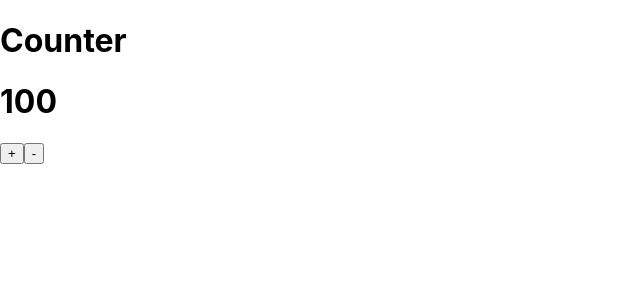
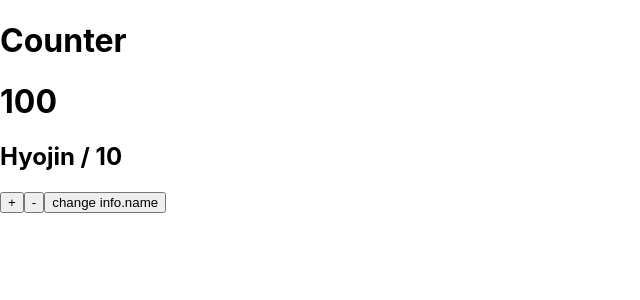
Before and after one commit to Ppojin/TIL, a React (Create React App) app in the folder react/sample/sample_1/my-app/: page / in a window 1280 px wide. Shown: the top 300 px of the page, without its empty margins (0-640 px from the left). Built offline with nearby package versions, Linux system fonts and the light colour scheme.

Commit message:
전개연산자

```diff
--- a/react/sample/sample_1/my-app/src/counter.js
+++ b/react/sample/sample_1/my-app/src/counter.js
@@ -2,7 +2,11 @@ import React, {Component} from 'react';
 
 class Counter extends Component {
     state = {
-        count: 100
+        count: 100,
+        info: {
+            name: 'Hyojin',
+            age: 10
+        }
     };
 
     handleAdd = ()=>{
@@ -17,14 +21,33 @@ class Counter extends Component {
         });
     };
 
+    handleChangeInfo = () => {
+        // 1. this.state.info를 변경
+        // this.setState({
+        //     info: {
+        //         name: 'ppojin'
+        //     }
+        // });
+        // 1. this.state.info를 전개연산자 이용 원래 값 덮어쓰고 name을 변경
+        this.setState({
+            info: {
+                ...this.state.info,
+                name: 'Ppojin'
+            }
+        });
+
+    }
+
     render() {
 
         return (
             <div>
                 <h1>Counter</h1>
                 <h1 id="num">{this.state.count}</h1>
+                <h2>{this.state.info.name} / {this.state.info.age}</h2>
                 <button onClick={this.handleAdd} id="add">+</button>
                 <button onClick={this.handleDis} id="dis">-</button>
+                <button onClick={this.handleChangeInfo}>change info.name</button>
             </div>
         );
     };
```
Also changed, not shown: 2 other files (tests, documents, lock files or other folders).
